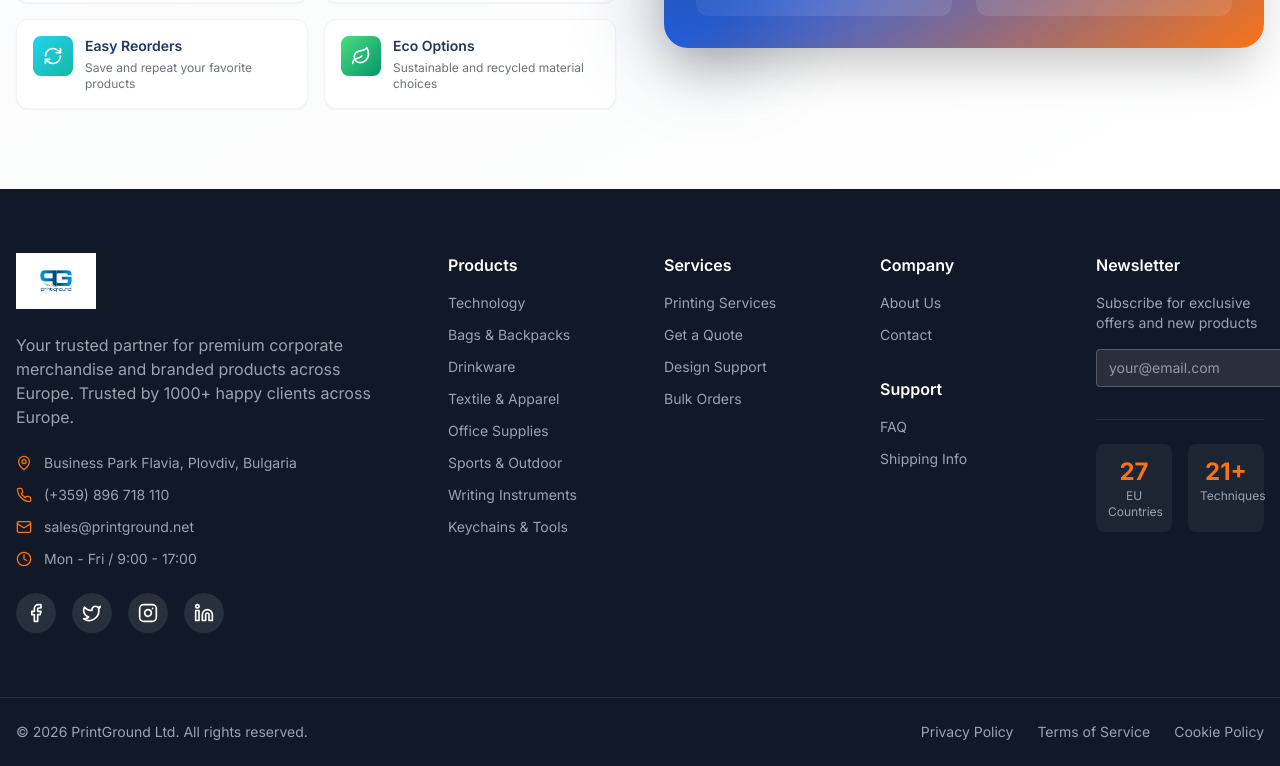
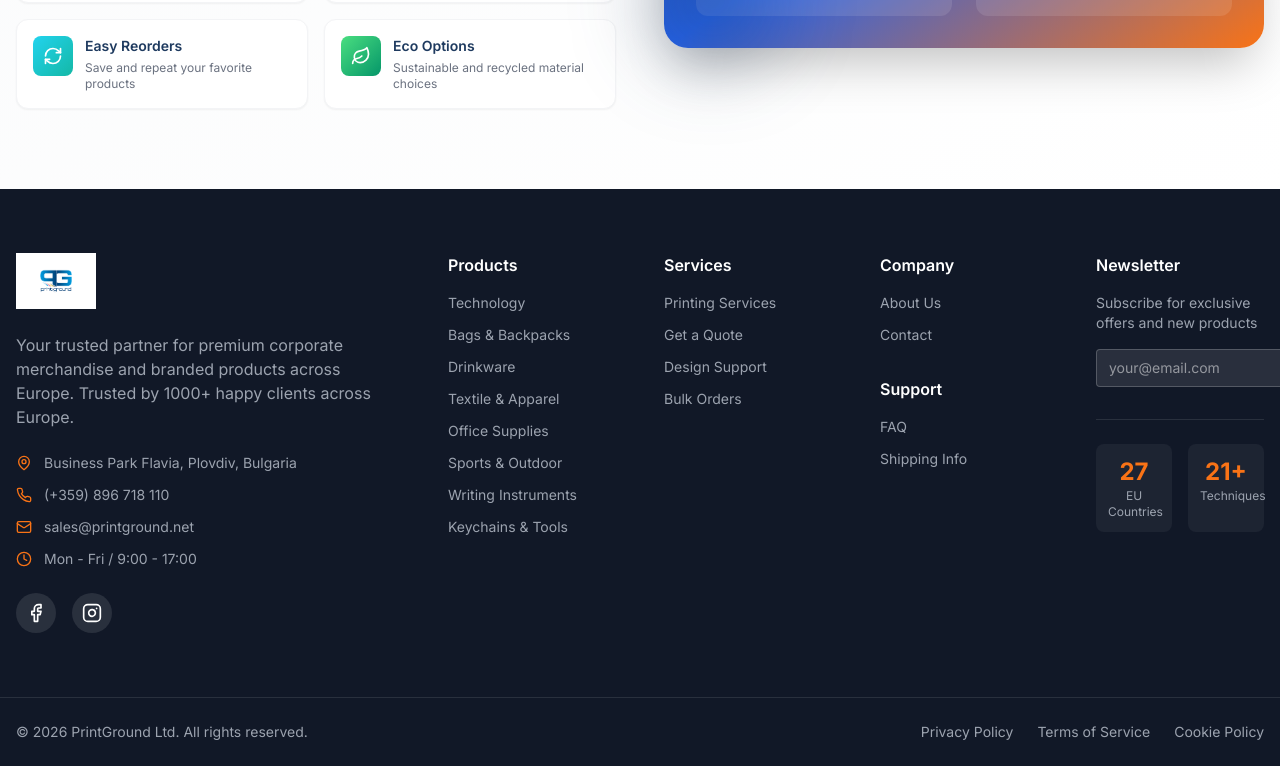
Before and after one commit to BozhidarVladimirov/printgroundeu, a Next.js app: page / in a window 1280 px wide. Shown: the part 4665-5431 px from the top of the page. Built offline with nearby package versions, Linux system fonts and the light colour scheme.

Commit message:
Remove Twitter/LinkedIn, update Facebook and Instagram links

```diff
--- a/src/components/layout/footer.tsx
+++ b/src/components/layout/footer.tsx
@@ -2,7 +2,7 @@
 
 import { useState } from 'react'
 import Link from 'next/link'
-import { Facebook, Twitter, Instagram, Linkedin, Mail, Phone, MapPin, Clock, Send } from 'lucide-react'
+import { Facebook, Instagram, Mail, Phone, MapPin, Clock } from 'lucide-react'
 
 const footerLinks = {
   products: [
@@ -77,17 +77,11 @@ export function Footer() {
 
             {/* Social Links */}
             <div className="flex items-center gap-4">
-              <a href="#" className="w-10 h-10 bg-white/10 hover:bg-accent rounded-full flex items-center justify-center transition-colors">
+              <a href="https://www.facebook.com/printground.net" target="_blank" rel="noopener noreferrer" className="w-10 h-10 bg-white/10 hover:bg-accent rounded-full flex items-center justify-center transition-colors">
                 <Facebook className="w-5 h-5" />
               </a>
-              <a href="#" className="w-10 h-10 bg-white/10 hover:bg-accent rounded-full flex items-center justify-center transition-colors">
-                <Twitter className="w-5 h-5" />
-              </a>
-              <a href="#" className="w-10 h-10 bg-white/10 hover:bg-accent rounded-full flex items-center justify-center transition-colors">
+              <a href="https://www.instagram.com/printgroundltd/" target="_blank" rel="noopener noreferrer" className="w-10 h-10 bg-white/10 hover:bg-accent rounded-full flex items-center justify-center transition-colors">
                 <Instagram className="w-5 h-5" />
-              </a>
-              <a href="#" className="w-10 h-10 bg-white/10 hover:bg-accent rounded-full flex items-center justify-center transition-colors">
-                <Linkedin className="w-5 h-5" />
               </a>
             </div>
           </div>
```
